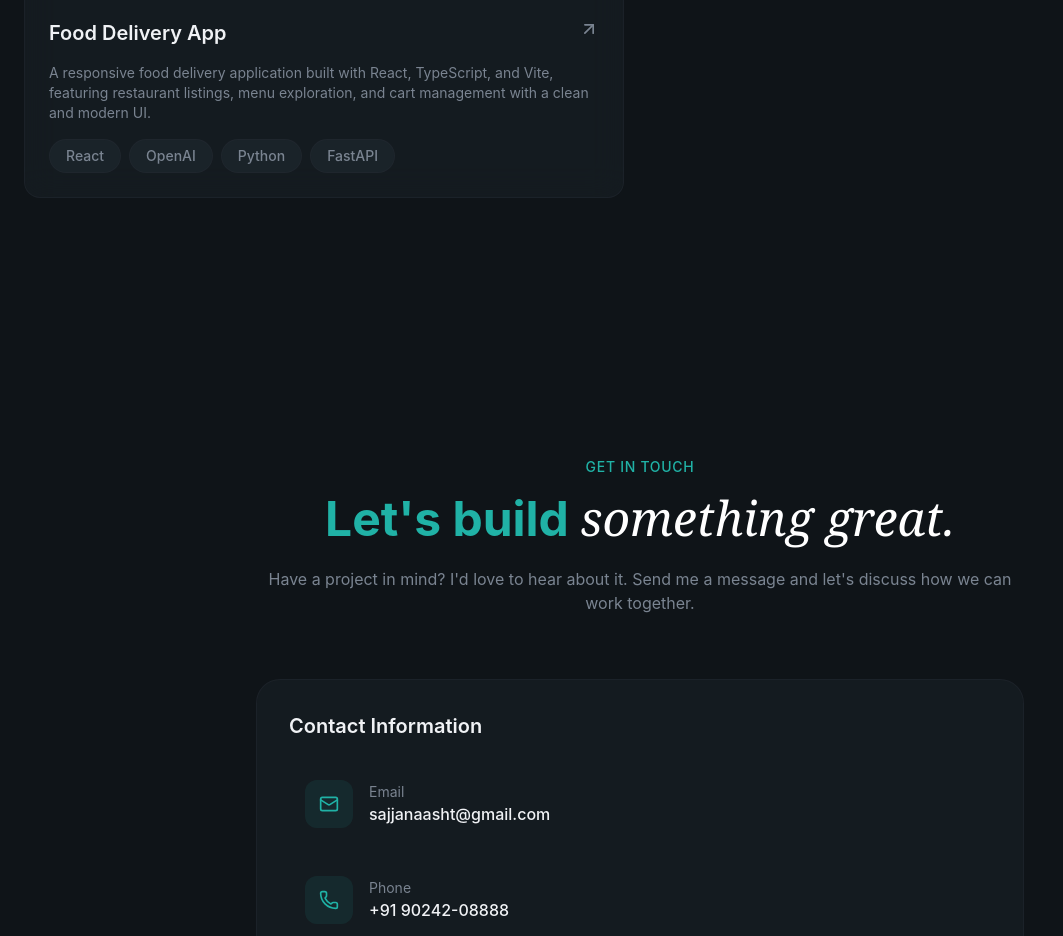
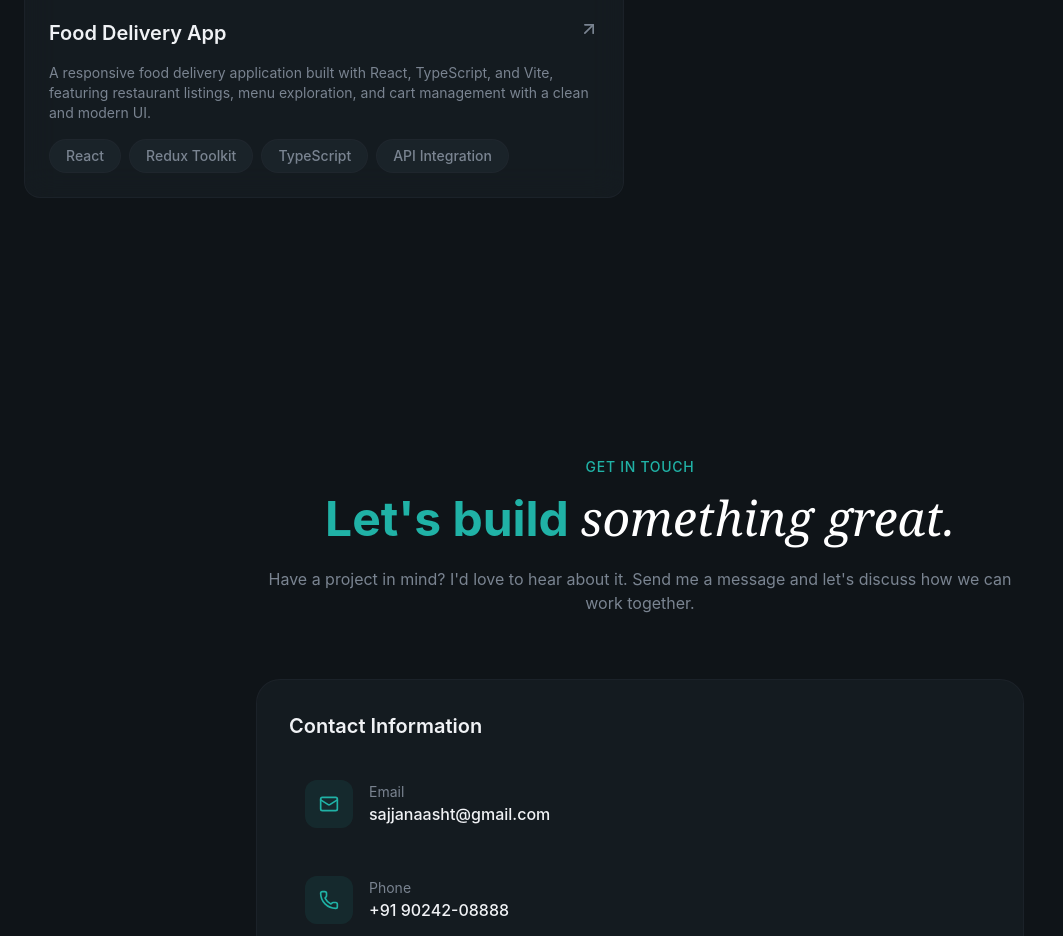
Before and after one commit to sajjannnn/PersonalPortfolio, a React (Vite) app: page / in a window 1280 px wide. Shown: the part 3240-4176 px from the top of the page, without its empty margins (0-1063 px from the left). Built offline with nearby package versions, Linux system fonts and the light colour scheme.

Commit message:
tags for Food Delivery App project

```diff
--- a/src/sections/Project.tsx
+++ b/src/sections/Project.tsx
@@ -21,7 +21,7 @@ const projects = [
     title: "Food Delivery App",
     description: "A responsive food delivery application built with React, TypeScript, and Vite, featuring restaurant listings, menu exploration, and cart management with a clean and modern UI.",
     image: "/projects/project3.png",
-    tags: ["React", "OpenAI", "Python", "FastAPI"],
+    tags: ["React", "Redux Toolkit", "TypeScript","API Integration"],
     link: "https://bite-now-psi.vercel.app/",
     github: "https://github.com/sajjannnn/BiteNow",
   },
```
